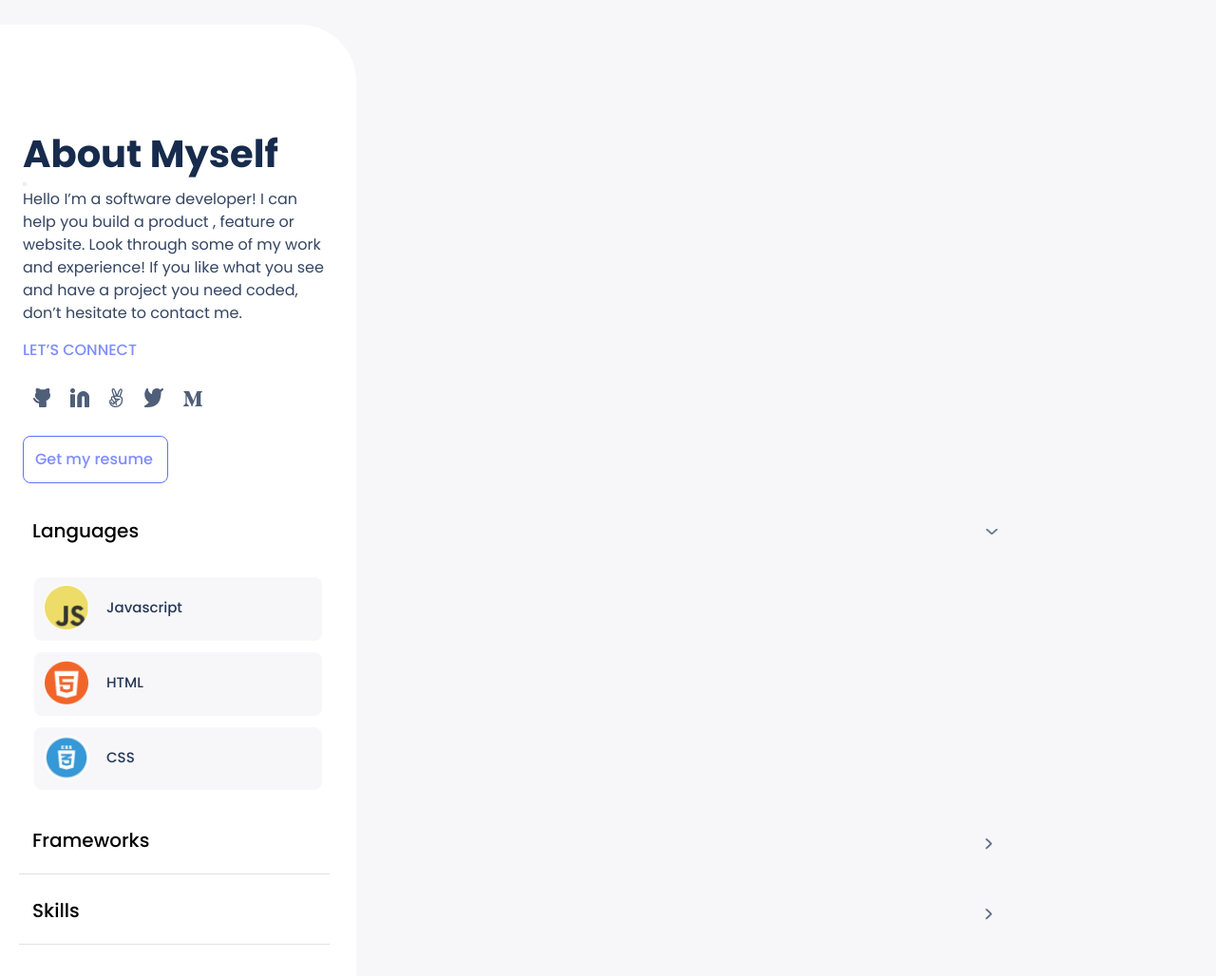
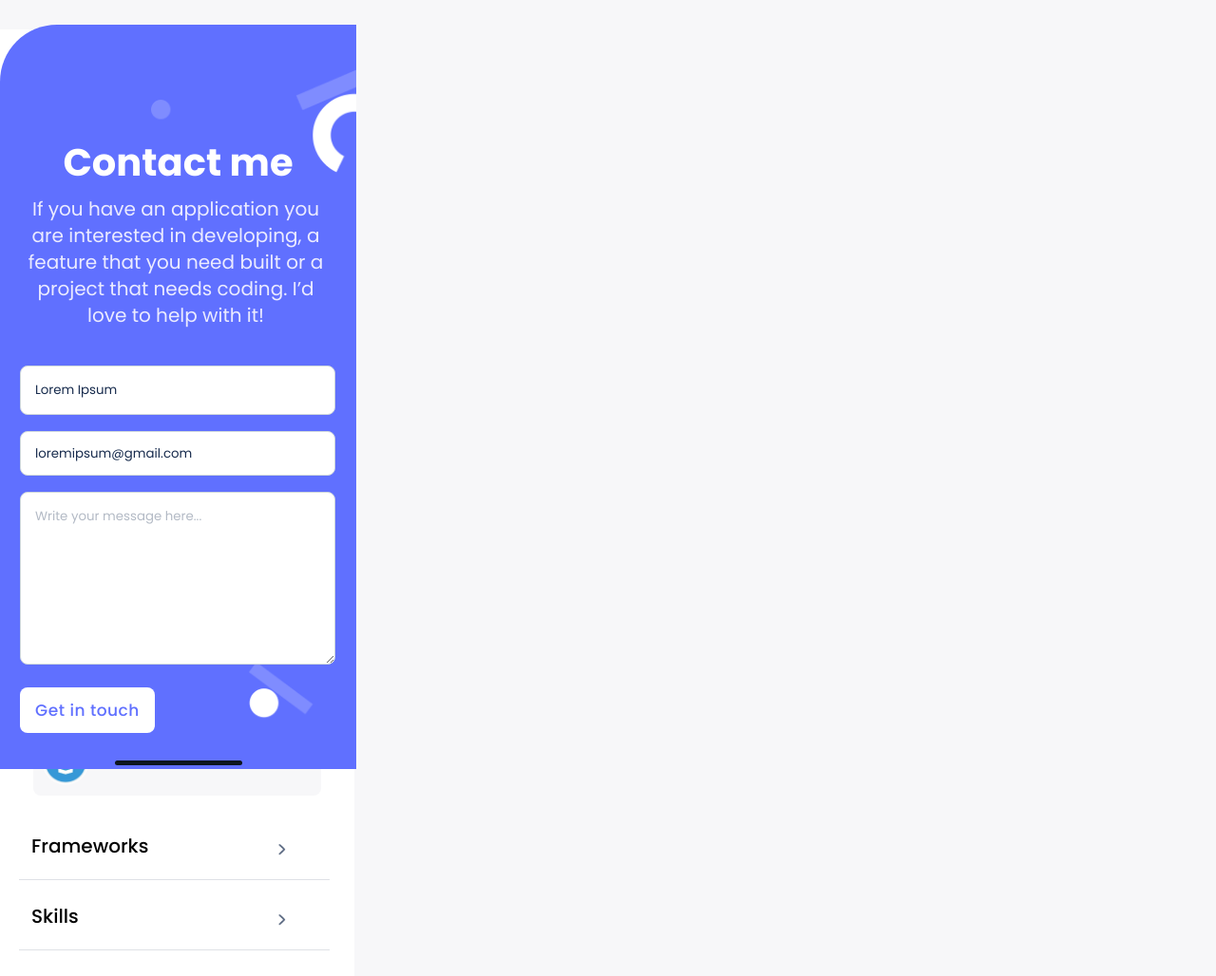
Before and after one commit to evansnyamekye/Portfolio-CompleteWebsite, a website: page index.html in a window 1280 px wide. Shown: the part 3299-4327 px from the top of the page at 95% size. Drawn offline with nearby package versions, Linux system fonts and the light colour scheme.

Commit message:
Made style changes to contact.form

```diff
--- a/style.css
+++ b/style.css
@@ -12,7 +12,6 @@ body {
   font-family: "Poppins", sans-serif;
   display: block;
   background: #f7f7f9;
-  width: 375px;
 }
 
 /* Nav-links on mobile: Off */
@@ -293,6 +292,8 @@ header {
   align-items: center;
   padding: 114px 24px;
   gap: 24px;
+  position: absolute;
+  width: 325px;
   height: 1062.15px;
   top: 3330px;
   background: #fff;
@@ -384,7 +385,7 @@ header {
   font-size: 17px;
   line-height: 24px;
   position: absolute;
-  width: 160px;
+  width: 90px;
   height: 48px;
   margin-top: 265px;
   left: 24px;
@@ -625,11 +626,12 @@ header {
 
 /* Contact Section */
 .contact_container {
-  position: absolute;
+  display: flex;
+  flex-direction: column;
   width: 375px;
   height: 784px;
   left: 0;
-  top: 4470px;
+  top: 5410px;
   background: #6070ff;
   background-image: url(images/bg/contact\ form\ shapes-mobile@2x.png);
   transform: matrix(1, 0, 0, 1, 0, 0);
@@ -650,22 +652,23 @@ header {
   text-align: center;
   color: #fff;
   margin-top: -6%;
+  order: 0;
 }
 
 .contact_container p {
-  position: absolute;
-  width: 327px;
-  height: 137px;
-  left: 24px;
-  top: 402px;
+  display: flex;
+  justify-content: center;
+  text-align: center;
+  width: 320px;
+  margin-left: 25px;
   font-family: "Poppins", sans-serif;
   font-style: normal;
   font-weight: 400;
   font-size: 20px;
   line-height: 28px;
-  text-align: center;
   color: #ebebff;
-  margin-top: -55%;
+  margin-top: -160%;
+  order: 1;
 }
 
 form {
@@ -686,10 +689,10 @@ form {
 }
 
 .get_intouch {
+  display: flex;
   flex-direction: row;
   align-items: center;
   padding: 12px 16px;
-  position: absolute;
   width: 142px;
   height: 48px;
   left: 21px;
@@ -702,8 +705,6 @@ form {
 }
 
 .get_intouch h5 {
-  width: 110px;
-  height: 24px;
   font-family: "Poppins", sans-serif;
   font-style: normal;
   font-weight: 500;
@@ -753,19 +754,16 @@ form {
 
 /* -------- Home bar (=======) ------ */
 .home {
-  position: absolute;
+  display: flex;
+  justify-content: center;
   height: 34px;
-  left: calc(50% - 375px / 2);
-  bottom: 0;
 }
 
 .home_bar {
-  position: absolute;
   width: 134px;
   height: 5px;
   left: 110px;
-  bottom: 8px;
   background: #0d151e;
   border-radius: 10px;
-  top: 22px;
+  margin-top: 7.7%;
 }
```
